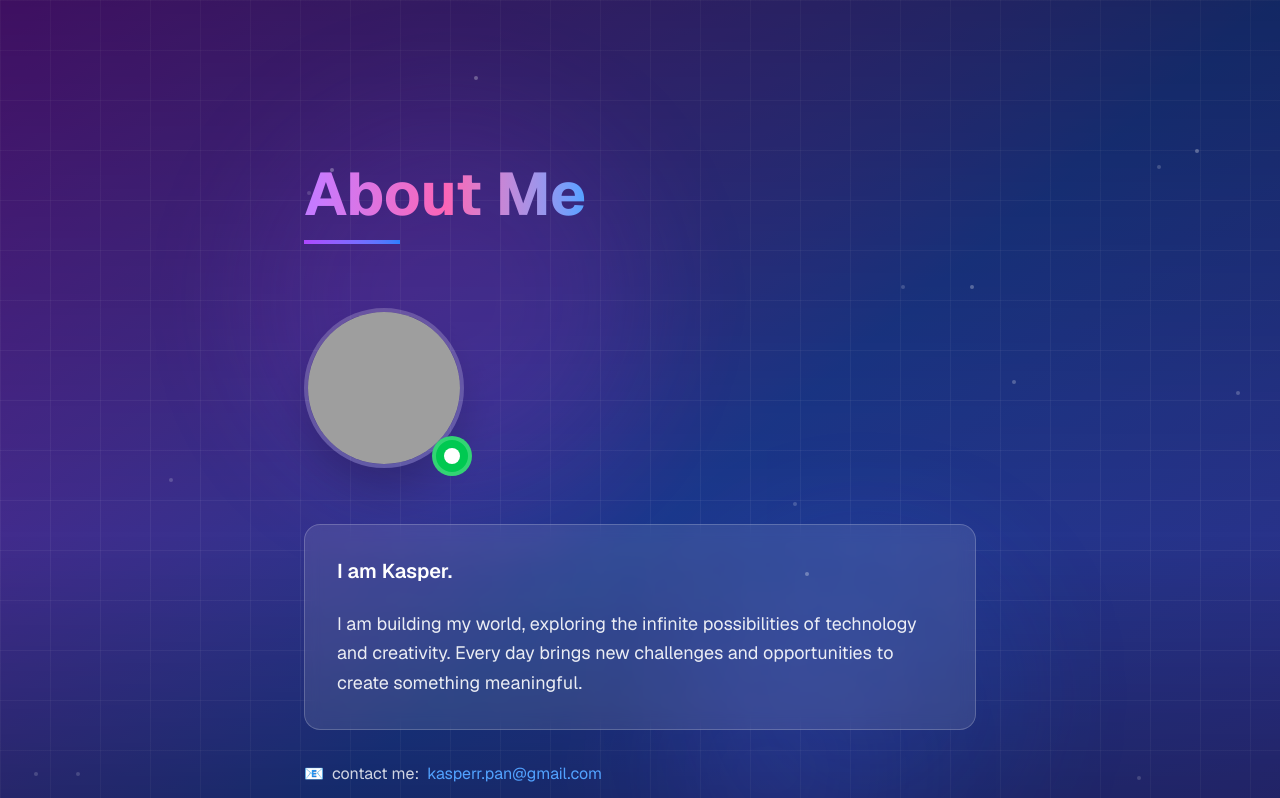
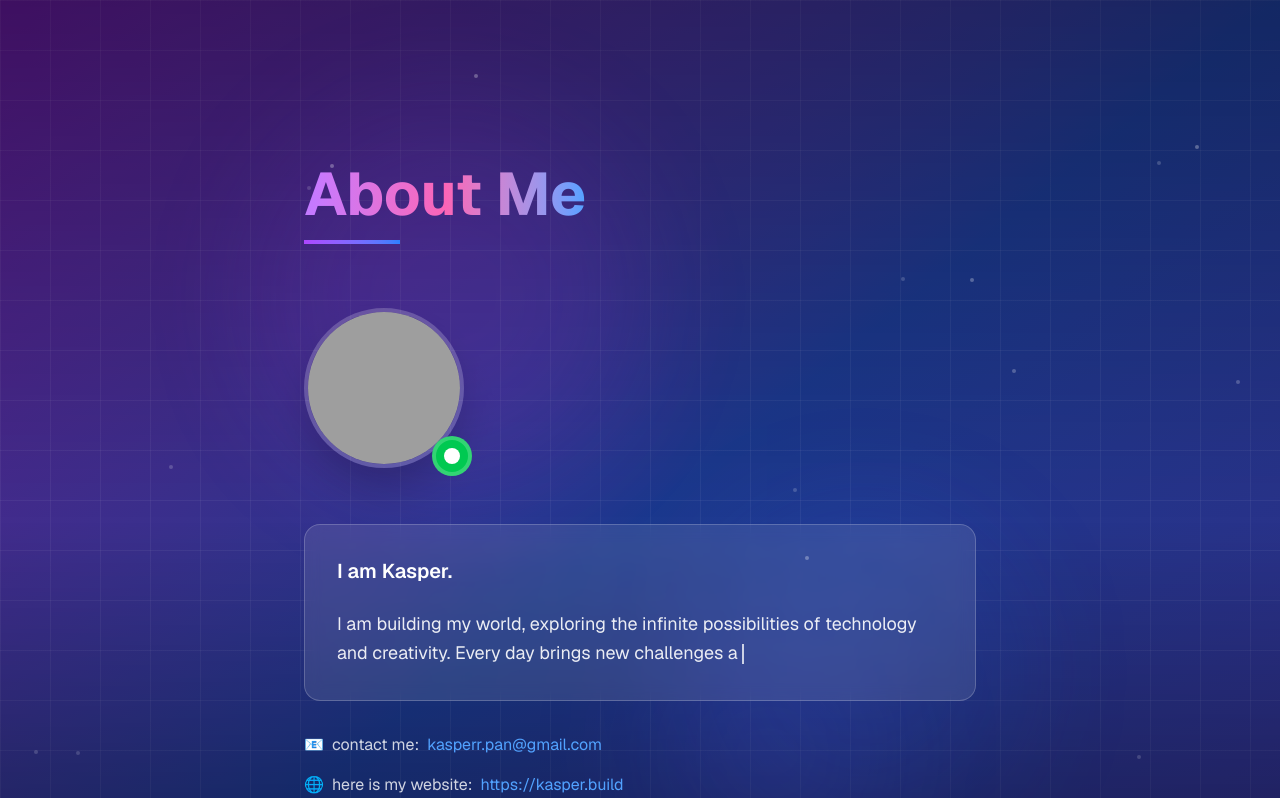
Before and after one commit to kaskaspan/website, a Next.js app: page /about in a window 1280 px wide. Shown: the top 798 px of the page. Built offline with nearby package versions, Linux system fonts and the light colour scheme; grey boxes are pictures that could not be loaded.

Commit message:
add a tyipng

```diff
--- a/app/about/page.tsx
+++ b/app/about/page.tsx
@@ -2,6 +2,7 @@
 import Link from "next/link";
 import { useEffect, useState } from "react";
 import { SimpleAnalytics } from "@/components/analytics/SimpleAnalytics";
+import { TypingAnimation } from "@/registry/magicui/typing-animation";
 
 export default function About() {
   const [mousePosition, setMousePosition] = useState({ x: 0, y: 0 });
@@ -110,12 +111,20 @@ export default function About() {
           </div>
 
           <div className="text-lg space-y-6 text-white/90 backdrop-blur-sm bg-white/10 rounded-2xl p-8 border border-white/20">
-            <p className="text-xl font-semibold text-white">I am Kasper.</p>
-            <p className="leading-relaxed">
-              I am building my world, exploring the infinite possibilities of
-              technology and creativity. Every day brings new challenges and
-              opportunities to create something meaningful.
-            </p>
+            <TypingAnimation
+              className="block text-xl font-semibold text-white"
+              speed={60}
+              hideCursorAfterFinish
+            >
+              I am Kasper.
+            </TypingAnimation>
+            <TypingAnimation
+              className="block leading-relaxed text-white/90"
+              speed={45}
+              hideCursorAfterFinish
+            >
+              I am building my world, exploring the infinite possibilities of technology and creativity. Every day brings new challenges and opportunities to create something meaningful.
+            </TypingAnimation>
           </div>
 
           <div className="space-y-4 text-white/80">
--- a/app/game/page.tsx
+++ b/app/game/page.tsx
@@ -41,6 +41,7 @@ import { GameSidebar } from "@/components/ui/game-sidebar";
 import { useEffect, useState } from "react";
 import { IconCloud } from "@/components/ui/icon-cloud";
 import { SmoothCursor } from "@/registry/magicui/smooth-cursor";
+import { TypingAnimation } from "@/registry/magicui/typing-animation";
 
 export default function GamePage() {
   const [mousePosition, setMousePosition] = useState({ x: 0, y: 0 });
@@ -172,13 +173,23 @@ export default function GamePage() {
             </div>
 
             <div className="text-center mb-8">
-              <h1 className="text-6xl font-bold bg-gradient-to-r from-purple-400 via-pink-400 to-blue-400 bg-clip-text text-transparent mb-4">
-                🎮 Game Zone
+              <h1 className="mb-4">
+                <TypingAnimation
+                  className="text-4xl sm:text-6xl font-bold bg-gradient-to-r from-purple-400 via-pink-400 to-blue-400 bg-clip-text text-transparent"
+                  speed={50}
+                  hideCursorAfterFinish
+                >
+                  🎮 Game Zone
+                </TypingAnimation>
               </h1>
               <div className="w-24 h-1 bg-gradient-to-r from-purple-500 to-blue-500 mx-auto mb-8" />
-              <p className="text-white/70 text-lg">
+              <TypingAnimation
+                className="block text-white/70 text-lg"
+                speed={45}
+                hideCursorAfterFinish
+              >
                 Welcome to the fun game section! Choose a game from the sidebar.
-              </p>
+              </TypingAnimation>
               <div className="mt-4 text-white/50 text-sm">
                 <span className="hidden md:block">Move your mouse around</span>
                 <span className="block md:hidden">
--- a/app/page.tsx
+++ b/app/page.tsx
@@ -9,6 +9,7 @@ import {
   useNetworkStatus,
 } from "@/components/ui/offline-detector";
 import { SimpleAnalytics } from "@/components/analytics/SimpleAnalytics";
+import { TypingAnimation } from "@/registry/magicui/typing-animation";
 
 import Link from "next/link";
 import { useRouter } from "next/navigation";
@@ -176,9 +177,13 @@ export default function Home() {
         <main className="flex flex-col gap-[32px] row-start-2 items-center relative z-10">
           <ProfilePhoto />
           <VideoTextDemo />
-          <p className="text-lg text-white/90 backdrop-blur-sm bg-white/10 rounded-2xl px-6 py-3 border border-white/20">
+          <TypingAnimation
+            className="text-lg text-white/90 backdrop-blur-sm bg-white/10 rounded-2xl px-6 py-3 border border-white/20"
+            speed={55}
+            hideCursorAfterFinish
+          >
             I&apos;m building my world.
-          </p>
+          </TypingAnimation>
           <div className="flex gap-4 flex-wrap justify-center">
             <Button
               onClick={handleClick}
--- a/app/typing-game/page.tsx
+++ b/app/typing-game/page.tsx
@@ -6,6 +6,7 @@ import { TypingGameSidebar } from "@/components/ui/typing-game-sidebar";
 import { TypingGameRightSidebar } from "@/components/ui/typing-game-right-sidebar";
 import { useState, useEffect, useCallback } from "react";
 import { SmoothCursor } from "@/registry/magicui/smooth-cursor";
+import { TypingAnimation } from "@/registry/magicui/typing-animation";
 import { Button } from "@/components/ui/button";
 import { LogIn, UserRound } from "lucide-react";
 
@@ -68,26 +69,35 @@ export default function TypingGamePage() {
   }) => {
     setGameStats((prev) => {
       const newHighScore = stats.highScore ?? prev.highScore;
-      const nextState = {
-        ...prev,
-        ...stats,
-        highScore: Math.max(prev.highScore, newHighScore),
-      };
+      const nextHighScore = Math.max(prev.highScore, newHighScore);
 
-      const hasChanged = Object.keys(nextState).some((key) => {
-        const typedKey = key as keyof typeof nextState;
-        return nextState[typedKey] !== prev[typedKey];
-      });
-
-      if (!hasChanged) {
+      if (
+        prev.wpm === stats.wpm &&
+        prev.accuracy === stats.accuracy &&
+        prev.correctChars === stats.correctChars &&
+        prev.errorChars === stats.errorChars &&
+        prev.durationMs === stats.durationMs &&
+        prev.stars === stats.stars &&
+        prev.isCompleted === stats.isCompleted &&
+        prev.highScore === nextHighScore
+      ) {
         return prev;
       }
 
-      if (nextState.highScore > prev.highScore && typeof window !== "undefined") {
-        localStorage.setItem("typingGameHighScore", nextState.highScore.toString());
+      if (nextHighScore > prev.highScore && typeof window !== "undefined") {
+        localStorage.setItem("typingGameHighScore", nextHighScore.toString());
       }
 
-      return nextState;
+      return {
+        wpm: stats.wpm,
+        accuracy: stats.accuracy,
+        correctChars: stats.correctChars,
+        errorChars: stats.errorChars,
+        highScore: nextHighScore,
+        durationMs: stats.durationMs,
+        stars: stats.stars,
+        isCompleted: stats.isCompleted,
+      };
     });
   }, []);
 
@@ -217,8 +227,13 @@ export default function TypingGamePage() {
             </div>
 
             <div className="text-center mb-8">
-              <h1 className="text-6xl font-bold bg-gradient-to-r from-purple-400 via-pink-400 to-blue-400 bg-clip-text text-transparent mb-4">
-                ⌨️ Typing Game
+              <h1 className="mb-4">
+                <TypingAnimation
+                  className="text-4xl sm:text-6xl font-bold bg-gradient-to-r from-purple-400 via-pink-400 to-blue-400 bg-clip-text text-transparent"
+                  hideCursorAfterFinish
+                >
+                  ⌨️ Typing Game
+                </TypingAnimation>
               </h1>
               <div className="w-24 h-1 bg-gradient-to-r from-purple-500 to-blue-500 mx-auto mb-8" />
               <p className="text-white/70 text-lg">
--- /dev/null
+++ b/registry/magicui/typing-animation.tsx
@@ -0,0 +1,91 @@
+"use client";
+
+import { ReactNode, useEffect, useMemo, useRef, useState } from "react";
+import { cn } from "@/lib/utils";
+
+interface TypingAnimationProps {
+  children?: ReactNode;
+  text?: string;
+  className?: string;
+  cursorClassName?: string;
+  speed?: number;
+  loop?: boolean;
+  hideCursorAfterFinish?: boolean;
+}
+
+export function TypingAnimation({
+  children,
+  text,
+  className,
+  cursorClassName,
+  speed = 70,
+  loop = false,
+  hideCursorAfterFinish = false,
+}: TypingAnimationProps) {
+  const content = useMemo(() => {
+    if (typeof children === "string") return children;
+    if (Array.isArray(children)) {
+      return children
+        .map((child) => (typeof child === "string" ? child : ""))
+        .join("");
+    }
+    return text ?? "";
+  }, [children, text]);
+
+  const [visibleCount, setVisibleCount] = useState(0);
+  const intervalRef = useRef<NodeJS.Timeout | null>(null);
+  const hasFinished = visibleCount >= content.length && !loop;
+
+  useEffect(() => {
+    setVisibleCount(0);
+  }, [content]);
+
+  useEffect(() => {
+    if (!content) {
+      setVisibleCount(0);
+      return;
+    }
+
+    if (intervalRef.current) {
+      clearInterval(intervalRef.current);
+    }
+
+    intervalRef.current = setInterval(() => {
+      setVisibleCount((prev) => {
+        if (prev >= content.length) {
+          if (!loop) {
+            if (intervalRef.current) {
+              clearInterval(intervalRef.current);
+            }
+            return prev;
+          }
+          return 0;
+        }
+        return prev + 1;
+      });
+    }, Math.max(20, speed));
+
+    return () => {
+      if (intervalRef.current) {
+        clearInterval(intervalRef.current);
+        intervalRef.current = null;
+      }
+    };
+  }, [content, speed, loop]);
+
+  const displayText = content.slice(0, Math.min(visibleCount, content.length));
+
+  return (
+    <span className={cn("relative inline-flex items-center", className)}>
+      <span>{displayText}</span>
+      {(!hideCursorAfterFinish || !hasFinished) && (
+        <span
+          className={cn(
+            "ml-1 inline-block h-5 w-[2px] animate-pulse bg-current align-middle",
+            cursorClassName
+          )}
+        />
+      )}
+    </span>
+  );
+}
```
Also changed, not shown: 1 other file (tests, documents, lock files or other folders).
